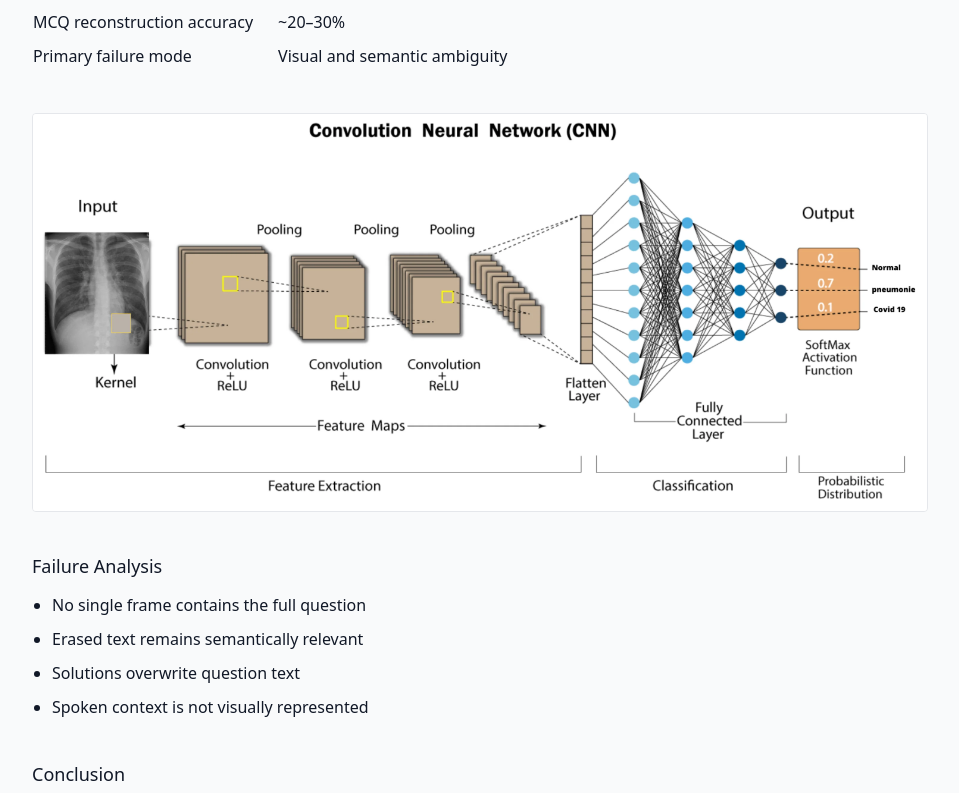
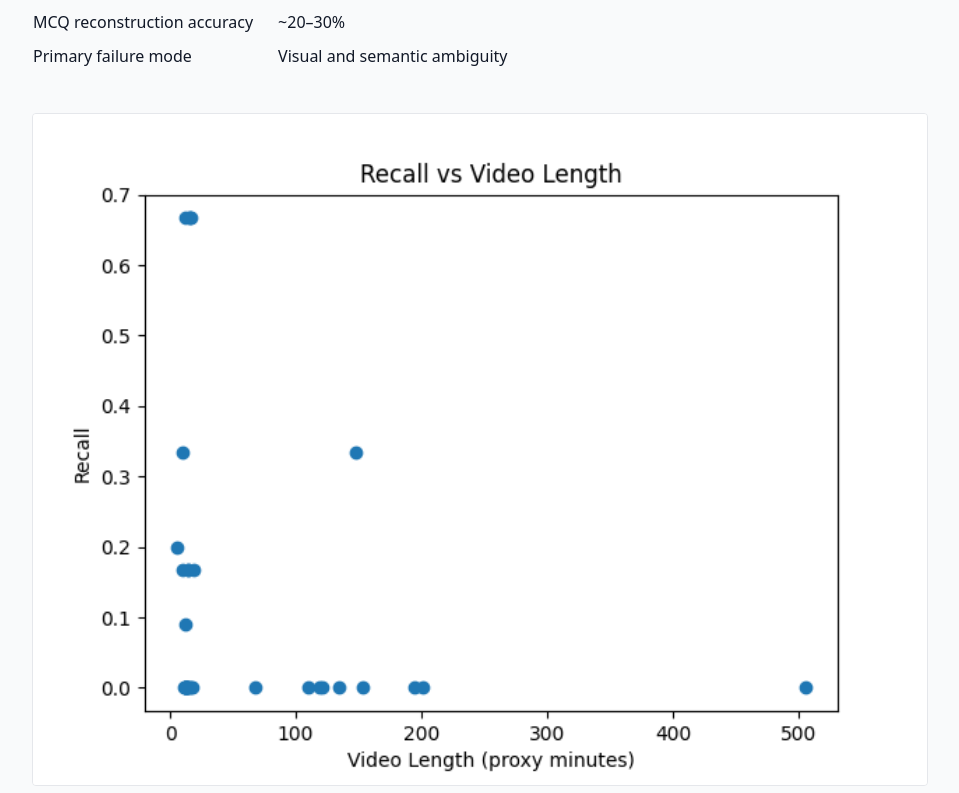
Before and after one commit to Anon675/portfolio, a Next.js app: page /research/mcq-extraction in a window 1280 px wide. Shown: the part 1127-1920 px from the top of the page, without its empty margins (64-1023 px from the left). Built offline with nearby package versions, Linux system fonts and the light colour scheme.

Commit message:
Add MCQ extraction research page and evaluation image

```diff
--- a/app/research/mcq-extraction/page.tsx
+++ b/app/research/mcq-extraction/page.tsx
@@ -80,8 +80,8 @@ export default function MCQExtractionResearchPage() {
       </table>
 
       <Image
-        src="/images/research/confusion-matrix-comparison.png"
-        alt="Confusion matrix comparison showing failure modes"
+        src="/images/research/recall_vs_length.png"
+        alt="Recall Vs Length"
         width={1200}
         height={700}
         className="rounded border mb-10"
```
Also changed, not shown: public/images/research/recall_vs_length.png (added).
